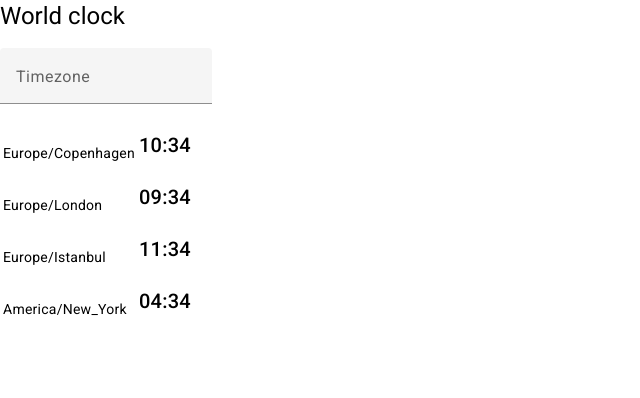
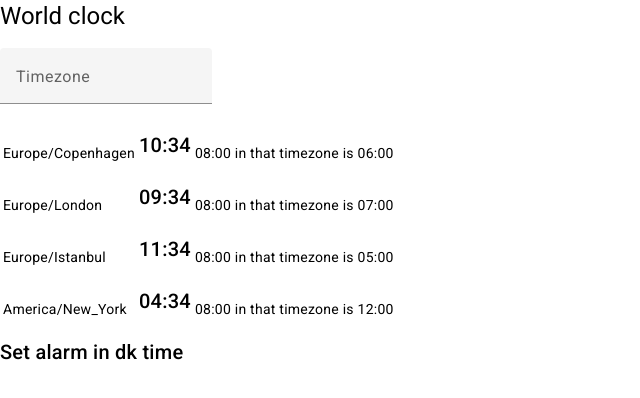
Before and after one commit to jakobadam/world-clock, an Angular app: page / in a window 1280 px wide. Shown: the top 398 px of the page, without its empty margins (0-640 px from the left). Built offline with nearby package versions, Linux system fonts and the light colour scheme; what @angular/elements would draw is missing.

Commit message:
Use the 'en-US' format appended with timezone.
Date strings such as, '10/23/2023, 11:00:00 AM GMT+2', seems parsable by Date in differnt browsers.

```diff
--- a/src/app/world-clock/timezone-helpers.ts
+++ b/src/app/world-clock/timezone-helpers.ts
@@ -1,13 +1,58 @@
-export const timezone = {
+export function getSupportedTimezones(): string[] {
+    return (Intl as any).supportedValuesOf('timeZone');
+}
 
-  getSupportedTimezones: () => {
-    return Intl.supportedValuesOf('timeZone');
-  },
+const pad = (n: number) => n < 10 ? `0${n}` : `${n}`;
 
-  // https://stackoverflow.com/questions/10087819/convert-date-to-another-timezone-in-javascript
-  changeTimezone: (date: Date, timezone: string) => {
-    return new Date(
-      date.toLocaleString('en-US', {timeZone: timezone})
-    );
-  }
+/**
+ * Change timezone of the given date.
+ *
+ * The en-US formatted date string, as input for `Date()` seems to work well.
+ *
+ * See: https://stackoverflow.com/questions/10087819/convert-date-to-another-timezone-in-javascript
+ */
+export function changeTimezone(date: Date, timezone: string) {
+    // '10/23/2023, 11:00:00 AM'
+    const dateInUsFormat = date.toLocaleString('en-US', {timeZone: timezone});
+    return new Date(dateInUsFormat);
 }
+
+export function setDkHours(date: Date, hours: number) {
+    return setTimezoneHours(date, hours, 'europe/copenhagen');
+}
+
+function dateFormatterEnUsWithTz(timezone: string) {
+    // '10/23/2023, 11:00:00 AM GMT+2'
+    return new Intl.DateTimeFormat('en-US', {
+        timeZone: timezone,
+        hour: 'numeric',
+        minute: 'numeric',
+        month: 'numeric',
+        day: 'numeric',
+        year: 'numeric',
+        timeZoneName: 'short'
+    })
+}
+
+export function setTimezoneHours(date: Date, hours: number, timezone: string) {
+    // '10/23/2023, 11:00:00 AM GMT+2'
+    const enUsDateStringParts = dateFormatterEnUsWithTz(timezone)
+        .formatToParts(date)
+        .map((p) => {
+            if(p.type === 'hour')
+                return hours.toString();
+            return p.value;
+        })
+
+    // new Date('10/23/2023, 11:00:00 AM GMT+2') with the en-US format + tz info
+    // seems to work across browsers.
+    return new Date(enUsDateStringParts.join(''));
+}
+
+export function formatTime(date: Date): string {
+
+    const hours = pad(date.getHours());
+    const mins = pad(date.getMinutes());
+
+    return `${hours}:${mins}`;
+}
--- a/src/app/world-clock/world-clock.component.html
+++ b/src/app/world-clock/world-clock.component.html
@@ -1,5 +1,4 @@
 <h1>World clock</h1>
-
 
 <mat-form-field class="example-full-width">
   <mat-label>Timezone</mat-label>
@@ -20,9 +19,12 @@
   </mat-autocomplete>
 </mat-form-field>
 
-<table>
+<table *ngIf="now$ | async as now">
   <tr *ngFor="let tz of timezones">
     <td>{{tz}}</td>
-    <td><h2>{{formatTime(getTimeInTimezone(tz))}}</h2></td>
+    <td><h2>{{getTimeInTimezone(now, tz) | time }}</h2></td>
+    <td>08:00 in that timezone is {{ getTimeAtHoursInTimezone(now, 8, tz) | time}}</td>
   </tr>
 </table>
+
+<h2>Set alarm in dk time</h2>
--- a/src/app/world-clock/world-clock.component.ts
+++ b/src/app/world-clock/world-clock.component.ts
@@ -1,22 +1,35 @@
-import { Component } from '@angular/core';
+import {Component, Pipe} from '@angular/core';
 import { CommonModule } from '@angular/common';
-import {timezone} from "./timezone-helpers";
+import {changeTimezone, formatTime, getSupportedTimezones, setTimezoneHours} from "./timezone-helpers";
 import {MatAutocompleteModule} from "@angular/material/autocomplete";
 import {MatInputModule} from "@angular/material/input";
 import {BrowserAnimationsModule} from "@angular/platform-browser/animations";
 import {FormsModule} from "@angular/forms";
+import {map, timer} from "rxjs";
 
-const SUPPORTED_TIMEZONES = timezone.getSupportedTimezones();
+const SUPPORTED_TIMEZONES = getSupportedTimezones();
+
+@Pipe({
+  name: 'time',
+  standalone: true,
+  pure: true
+})
+export class TimeFormatPipe {
+
+  transform(date: Date): any {
+    return formatTime(date);
+  }
+}
 
 @Component({
   selector: 'app-world-clock',
   standalone: true,
-  imports: [CommonModule, MatAutocompleteModule, MatInputModule, FormsModule],
+  imports: [CommonModule, MatAutocompleteModule, MatInputModule, FormsModule, TimeFormatPipe],
   templateUrl: './world-clock.component.html',
   styleUrls: ['./world-clock.component.css']
 })
 export class WorldClockComponent {
-  now = new Date();
+  now$ = timer(0, 1000).pipe(map(() => new Date()));
 
   supportedTimezones = SUPPORTED_TIMEZONES;
   filteredTimezones = this.supportedTimezones;
@@ -40,13 +53,14 @@ export class WorldClockComponent {
     this.timezones.push(timezone);
   }
 
-  getTimeInTimezone(tz: string) {
-    return timezone.changeTimezone(this.now, tz);
+  getTimeInTimezone(date:Date, tz: string) {
+    return changeTimezone(date, tz);
   }
 
-  formatTime(date: Date) {
-    // '2023-10-10T12:04:29.320Z'
-    return date.toISOString().slice(11, 16)
+  getTimeAtHoursInTimezone(date: Date, hours: number, timezone: string) {
+    const d = new Date(date);
+    d.setMinutes(0,0,0);
+    return setTimezoneHours(d, hours, timezone);
   }
 
 }
```
